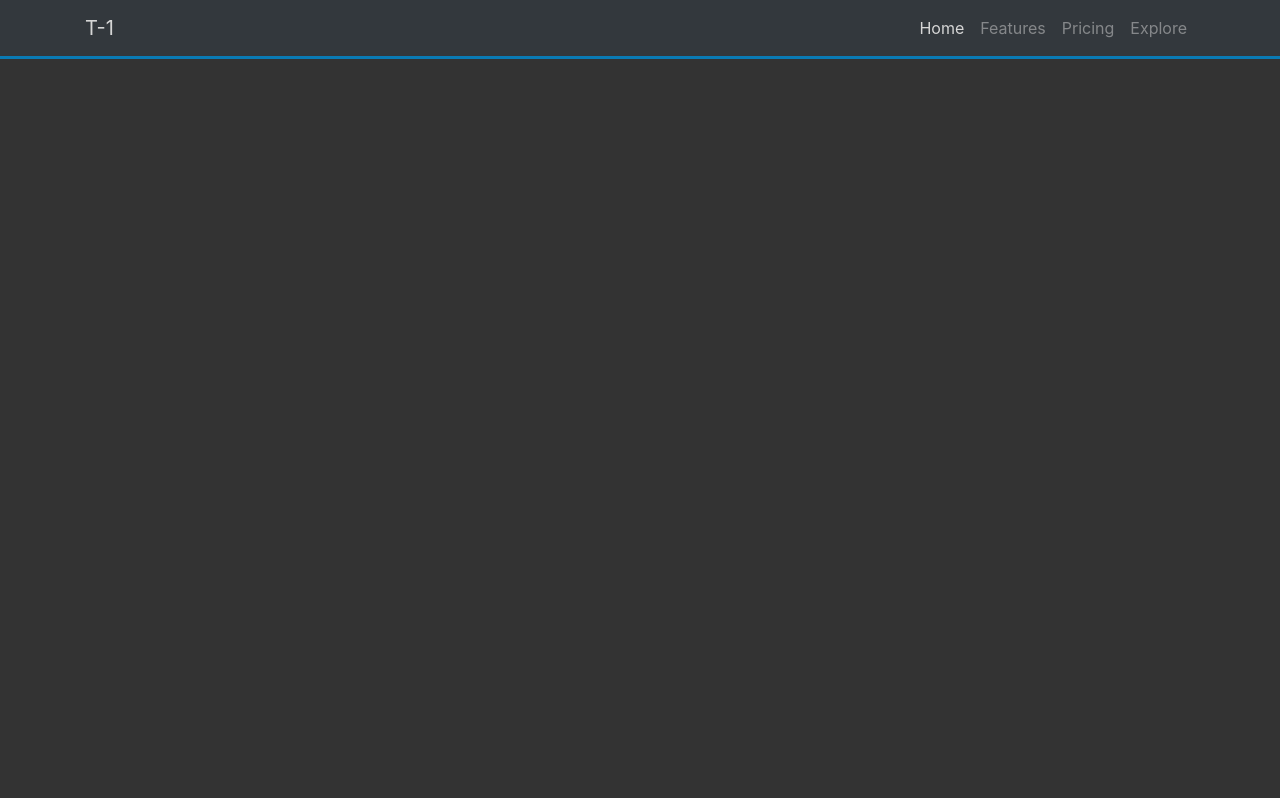
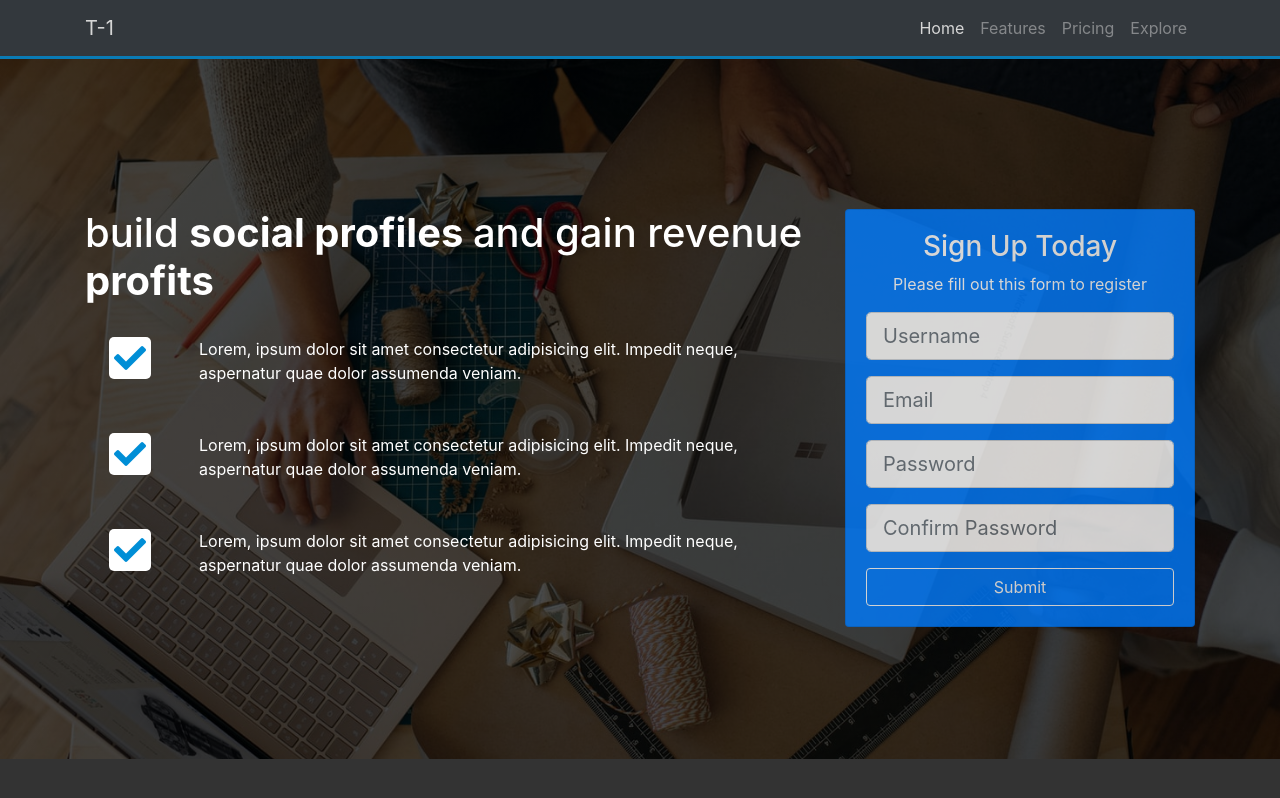
Before and after one commit to ahmadalnaib/bootstarp-t-1, a plain HTML site: page index.html in a window 1280 px wide. Drawn offline with nearby package versions, Linux system fonts and the light colour scheme.

Commit message:
add showcase

```diff
--- a/css/style.css
+++ b/css/style.css
@@ -7,3 +7,29 @@ body{
   border-bottom: #008ed6 3px solid;
   opacity: 0.8;
 }
+
+
+#home{
+  background: linear-gradient(to right,rgba(0, 0, 0,0.7),rgba(0, 0, 0,0.7)),url(../img/photo-1633113090205-cc1ac795b5f9.jpeg);
+  background-repeat: no-repeat;
+  background-size: cover;
+  background-attachment: fixed;
+  min-height: 700px;
+}
+
+
+#home .home-inner{
+  padding-top: 150px;
+}
+
+#home .card-form{
+  opacity: 0.8;
+}
+
+
+#home .fas {
+  color: #008ed6;
+  background: #fff;
+  padding: 5px;
+  border-radius: 5px;
+}
--- a/index.html
+++ b/index.html
@@ -1,21 +1,37 @@
 <!DOCTYPE html>
 <html lang="en">
   <head>
-  <meta charset="UTF-8">
-  <meta http-equiv="X-UA-Compatible" content="IE=edge">
-  <meta name="viewport" content="width=device-width, initial-scale=1.0">
-  <link rel="stylesheet" href="https://cdn.jsdelivr.net/npm/bootstrap@4.6.0/dist/css/bootstrap.min.css" integrity="sha384-B0vP5xmATw1+K9KRQjQERJvTumQW0nPEzvF6L/Z6nronJ3oUOFUFpCjEUQouq2+l" crossorigin="anonymous">
-  <link rel="stylesheet" href="https://use.fontawesome.com/releases/v5.15.4/css/all.css" integrity="sha384-DyZ88mC6Up2uqS4h/KRgHuoeGwBcD4Ng9SiP4dIRy0EXTlnuz47vAwmeGwVChigm" crossorigin="anonymous">
-  <link rel="stylesheet" href="css/style.css">
+    <meta charset="UTF-8" />
+    <meta http-equiv="X-UA-Compatible" content="IE=edge" />
+    <meta name="viewport" content="width=device-width, initial-scale=1.0" />
+    <link
+      rel="stylesheet"
+      href="https://cdn.jsdelivr.net/npm/bootstrap@4.6.0/dist/css/bootstrap.min.css"
+      integrity="sha384-B0vP5xmATw1+K9KRQjQERJvTumQW0nPEzvF6L/Z6nronJ3oUOFUFpCjEUQouq2+l"
+      crossorigin="anonymous"
+    />
+    <link
+      rel="stylesheet"
+      href="https://use.fontawesome.com/releases/v5.15.4/css/all.css"
+      integrity="sha384-DyZ88mC6Up2uqS4h/KRgHuoeGwBcD4Ng9SiP4dIRy0EXTlnuz47vAwmeGwVChigm"
+      crossorigin="anonymous"
+    />
+    <link rel="stylesheet" href="css/style.css" />
     <title>T1</title>
   </head>
   <body>
-
     <nav class="navbar navbar-expand-lg navbar-dark bg-dark">
       <div class="container">
-
         <a class="navbar-brand" href="#">T-1</a>
-      <button class="navbar-toggler" type="button" data-toggle="collapse" data-target="#navbarNav" aria-controls="navbarNav" aria-expanded="false" aria-label="Toggle navigation">
+        <button
+          class="navbar-toggler"
+          type="button"
+          data-toggle="collapse"
+          data-target="#navbarNav"
+          aria-controls="navbarNav"
+          aria-expanded="false"
+          aria-label="Toggle navigation"
+        >
           <span class="navbar-toggler-icon"></span>
         </button>
         <div class="collapse navbar-collapse" id="navbarNav">
@@ -37,19 +53,106 @@
       </div>
     </nav>
 
+    <!-- landing -->
 
+    <header id="home">
+      <div class="home-inner container">
+        <div class="row">
+          <div class="col-lg-8 d-none d-lg-block">
+            <h1 class="diplay-4">
+              build <strong> social profiles </strong> and gain revenue
+              <strong>profits</strong>
+            </h1>
+            <div class="d-flex">
+              <div class="p-4 align-self-start">
+                <i class="fas fa-check fa-2x"></i>
+              </div>
+              <div class="p-4 align-self-end">
+                Lorem, ipsum dolor sit amet consectetur adipisicing elit.
+                Impedit neque, aspernatur quae dolor assumenda veniam.
+              </div>
+            </div>
 
+            <div class="d-flex">
+              <div class="p-4 align-self-start">
+                <i class="fas fa-check fa-2x"></i>
+              </div>
+              <div class="p-4 align-self-end">
+                Lorem, ipsum dolor sit amet consectetur adipisicing elit.
+                Impedit neque, aspernatur quae dolor assumenda veniam.
+              </div>
+            </div>
 
+            <div class="d-flex">
+              <div class="p-4 align-self-start">
+                <i class="fas fa-check fa-2x"></i>
+              </div>
+              <div class="p-4 align-self-end">
+                Lorem, ipsum dolor sit amet consectetur adipisicing elit.
+                Impedit neque, aspernatur quae dolor assumenda veniam.
+              </div>
+            </div>
+          </div>
 
+          <div class="col-lg-4">
+            <div class="card bg-primary text-center card-form">
+              <div class="card-body">
+                <h3>Sign Up Today</h3>
+                <p>Please fill out this form to register</p>
+                <form action="">
+                  <div class="form-group">
+                    <input
+                      type="text"
+                      class="form-control form-control-lg"
+                      placeholder="Username"
+                    />
+                  </div>
+                  <div class="form-group">
+                    <input
+                      type="text"
+                      class="form-control form-control-lg"
+                      placeholder="Email"
+                    />
+                  </div>
+                  <div class="form-group">
+                    <input
+                      type="text"
+                      class="form-control form-control-lg"
+                      placeholder="Password"
+                    />
+                  </div>
+                  <div class="form-group">
+                    <input
+                      type="text"
+                      class="form-control form-control-lg"
+                      placeholder="Confirm Password"
+                    />
+                  </div>
+                  <input type="submit" value="Submit" class="btn btn-outline-light btn-block">
+                </form>
+              </div>
+            </div>
+          </div>
+        </div>
+      </div>
+    </header>
 
-  <script src="https://code.jquery.com/jquery-3.5.1.slim.min.js" integrity="sha384-DfXdz2htPH0lsSSs5nCTpuj/zy4C+OGpamoFVy38MVBnE+IbbVYUew+OrCXaRkfj" crossorigin="anonymous"></script>
-<script src="https://cdn.jsdelivr.net/npm/bootstrap@4.6.0/dist/js/bootstrap.bundle.min.js" integrity="sha384-Piv4xVNRyMGpqkS2by6br4gNJ7DXjqk09RmUpJ8jgGtD7zP9yug3goQfGII0yAns" crossorigin="anonymous"></script>
+    <script
+      src="https://code.jquery.com/jquery-3.5.1.slim.min.js"
+      integrity="sha384-DfXdz2htPH0lsSSs5nCTpuj/zy4C+OGpamoFVy38MVBnE+IbbVYUew+OrCXaRkfj"
+      crossorigin="anonymous"
+    ></script>
+    <script
+      src="https://cdn.jsdelivr.net/npm/bootstrap@4.6.0/dist/js/bootstrap.bundle.min.js"
+      integrity="sha384-Piv4xVNRyMGpqkS2by6br4gNJ7DXjqk09RmUpJ8jgGtD7zP9yug3goQfGII0yAns"
+      crossorigin="anonymous"
+    ></script>
 
     <script>
       //get the current year
-  $(function(){
+      $(function () {
         $('#year').text(new Date().getFullYear());
-  })
+      });
     </script>
   </body>
 </html>
```
Also changed, not shown: img/photo-1633113090205-cc1ac795b5f9.jpeg (added). Lines whose indentation alone changed are shown as unchanged.
